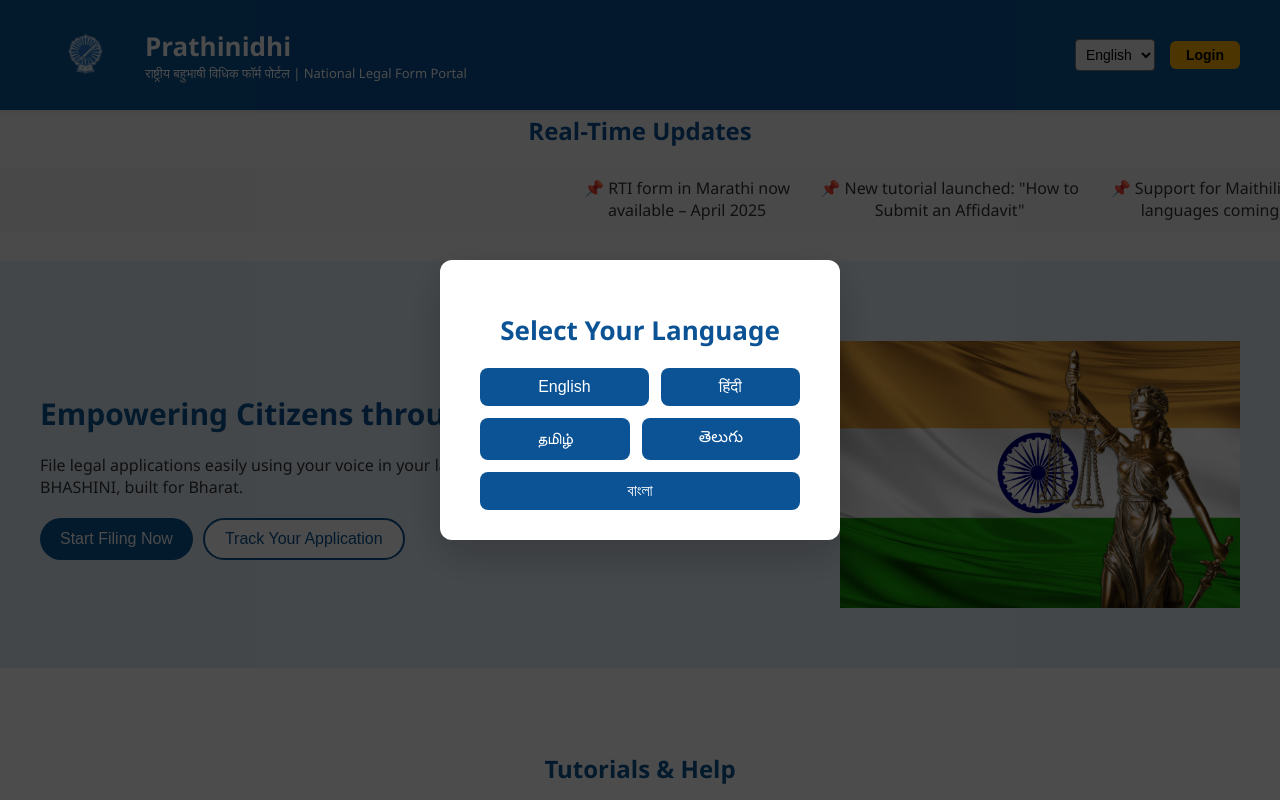
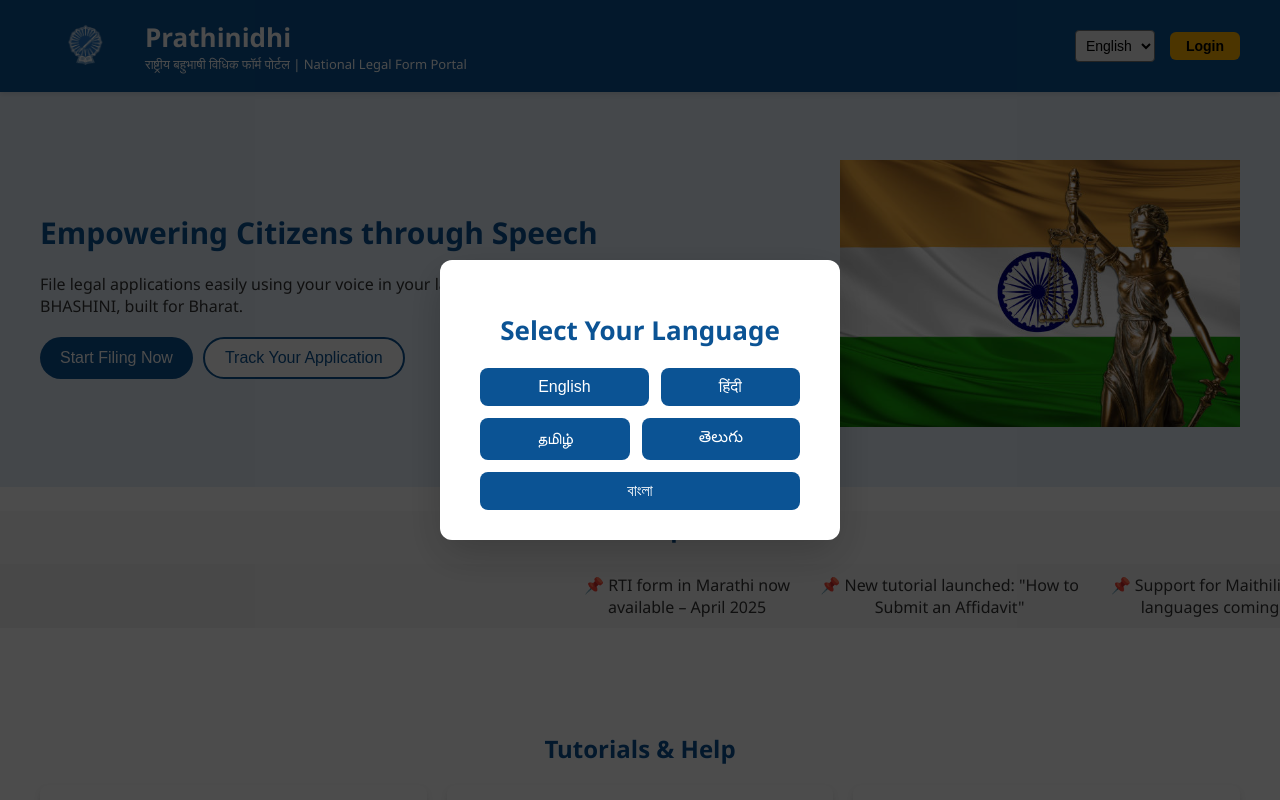
Before and after one commit to VINAI8/prathinidhi, a React (Create React App) app: page / in a window 1280 px wide. Shown: the top 800 px of the page. Built offline with nearby package versions, Linux system fonts and the light colour scheme.

Commit message:
updated transcitptions

```diff
--- a/src/components/Home.js
+++ b/src/components/Home.js
@@ -28,6 +28,14 @@
       privacy: "Privacy Policy",
       terms: "Terms of Use",
       help: "Help & Support",
+
+    updates: [
+      "📌 RTI form in Marathi now available – April 2025",
+      "📌 New tutorial launched: \"How to Submit an Affidavit\"",
+      "📌 Support for Maithili, Konkani languages coming soon",
+      "📌 New feature: Form autofill based on voice prompts",
+      "📌 Integration with DigiLocker now live"
+    ],
     },
     hi: {
       heroTitle: "भाषा के माध्यम से नागरिकों को सशक्त बनाना",
@@ -50,6 +58,14 @@
       privacy: "गोपनीयता नीति",
       terms: "उपयोग की शर्तें",
       help: "सहायता और समर्थन",
+      updates: [
+        "📌 मराठी में अब RTI फॉर्म उपलब्ध – अप्रैल 2025",
+        "📌 नया ट्यूटोरियल लॉन्च: \"हलफनामा कैसे जमा करें\"",
+        "📌 मैथिली, कोंकणी भाषाओं के लिए जल्द समर्थन",
+        "📌 नया फ़ीचर: वॉइस प्रॉम्प्ट के आधार पर फ़ॉर्म ऑटोफिल",
+        "📌 डिजिलॉकर के साथ एकीकरण अब लाइव"
+      ]
+
     },
     ta: {
       heroTitle: "மொழி மூலம் குடிமக்களை சக்திவாய்ப்பாக்குதல்",
@@ -72,8 +88,25 @@
       privacy: "தனியுரிமைக் கொள்கை",
       terms: "பயன்பாட்டு விதிமுறைகள்",
       help: "உதவி மற்றும் ஆதரவு",
+      updates: [
+        "📌 மராட்டியில் RTI படிவம் இப்போது கிடைக்கிறது – ஏப்ரல் 2025",
+        "📌 புதிய பாடம் வெளியீடு: \"அபிடவிட் சமர்ப்பிப்பது எப்படி\"",
+        "📌 மைத்திலி, கொங்கணி மொழிகள் விரைவில் சேர்க்கப்படும்",
+        "📌 புதிய அம்சம்: குரல் குறிப்புகள் அடிப்படையில் தானாகப் பூர்த்தி செய்யும் படிவம்",
+        "📌 டிஜிலாக்கர் ஒருங்கிணைப்பு இப்போது செயல்பாட்டில் உள்ளது"
+      ]
+
+
     },
     te: {
+      updates: [
+        "📌 మరాఠీలో RTI ఫారమ్ ఇప్పుడు అందుబాటులో ఉంది – ఏప్రిల్ 2025",
+        "📌 కొత్త ట్యూటోరియల్ ప్రారంభం: \"అఫిడవిట్ ఎలా సమర్పించాలి\"",
+        "📌 మైథిలి, కొంకణీ భాషలకు మద్దతు త్వరలో అందుబాటులో ఉంటుంది",
+        "📌 కొత్త ఫీచర్: వాయిస్ ప్రాంప్ట్ ఆధారంగా ఫారమ్ ఆటోఫిల్",
+        "📌 డిజిలాకర్ ఇంటిగ్రేషన్ ఇప్పుడు లైవ్‌లో ఉంది"
+      ]
+,
       heroTitle: "భాష ద్వారా పౌరులను శక్తివంతం చేయడం",
       heroText:
         "మీ భాషలో మీ వాయిస్ ద్వారా చట్టపరమైన దరఖాస్తులు సులభంగా దాఖలు చేయండి. BHASHINI చేత శక్తివంతం చేయబడింది.",
@@ -96,6 +129,14 @@
       help: "సహాయం మరియు మద్దతు",
     },
     bn: {
+      updates: [
+        "📌 মারাঠিতে এখন RTI ফর্ম উপলব্ধ – এপ্রিল 2025",
+        "📌 নতুন টিউটোরিয়াল চালু হয়েছে: \"কীভাবে হলফনামা জমা দিতে হয়\"",
+        "📌 মৈথিলি, কোকণী ভাষার জন্য শীঘ্রই সমর্থন আসছে",
+        "📌 নতুন ফিচার: ভয়েস প্রম্পট অনুযায়ী ফর্ম স্বয়ংক্রিয়ভাবে পূরণ",
+        "📌 ডিজিলকার ইন্টিগ্রেশন এখন লাইভ"
+      ]
+,
       heroTitle: "ভাষার মাধ্যমে নাগরিকদের ক্ষমতায়ন",
       heroText:
         "আপনার ভাষায় আপনার কণ্ঠস্বর ব্যবহার করে আইনগত আবেদনপত্রগুলি সহজে পূর্ণ করুন। BHASHINI দ্বারা চালিত।",
@@ -193,21 +234,8 @@
         </div>
       )}
 
-      {/* Updates Section */}
-      <section style={styles.updates}>
-        <h3 style={styles.sectionHeading}>
-          {languageData[selectedLanguage].sectionHeading}
-        </h3>
-        <div style={styles.updateScrollContainer}>
-          <ul style={styles.updateListAnimated}>
-            <li>📌 RTI form in Marathi now available – April 2025</li>
-            <li>📌 New tutorial launched: "How to Submit an Affidavit"</li>
-            <li>📌 Support for Maithili, Konkani languages coming soon</li>
-            <li>📌 New feature: Form autofill based on voice prompts</li>
-            <li>📌 Integration with DigiLocker now live</li>
-          </ul>
-        </div>
-      </section>
+{/* Updates Section */}
+
 
       {/* Hero Section */}
       <section style={styles.hero}>
@@ -239,6 +267,22 @@
           <img src="/justice.jpg" alt="Justice" style={styles.heroImage} />
         </div>
       </section>
+
+
+
+      {/* Updates Section */}
+<section style={styles.updates}>
+  <h3 style={styles.sectionHeading}>
+    {languageData[selectedLanguage].sectionHeading}
+  </h3>
+  <div style={styles.updateScrollContainer}>
+    <ul style={styles.updateListAnimated}>
+      {languageData[selectedLanguage].updates.map((item, index) => (
+        <li key={index}>{item}</li>
+      ))}
+    </ul>
+  </div>
+</section>
 
       {/* Tutorials Section */}
       <section style={styles.tutorials}>
@@ -302,7 +346,7 @@
   header: {
     backgroundColor: "#0b5394",
     color: "#fff",
-    padding: "10px 0",
+    padding: "1px 0",
     position: "fixed",
     top: 0,
     width: "100%",
@@ -445,7 +489,7 @@
   aboutImage: { maxWidth: "600px", width: "100%" },
   updates: {
     backgroundColor: "#f9f9f9",
-    padding: "10px 0px",
+    padding: "0px 0px",
     textAlign: "center",
     margin : 0,
   },
```
